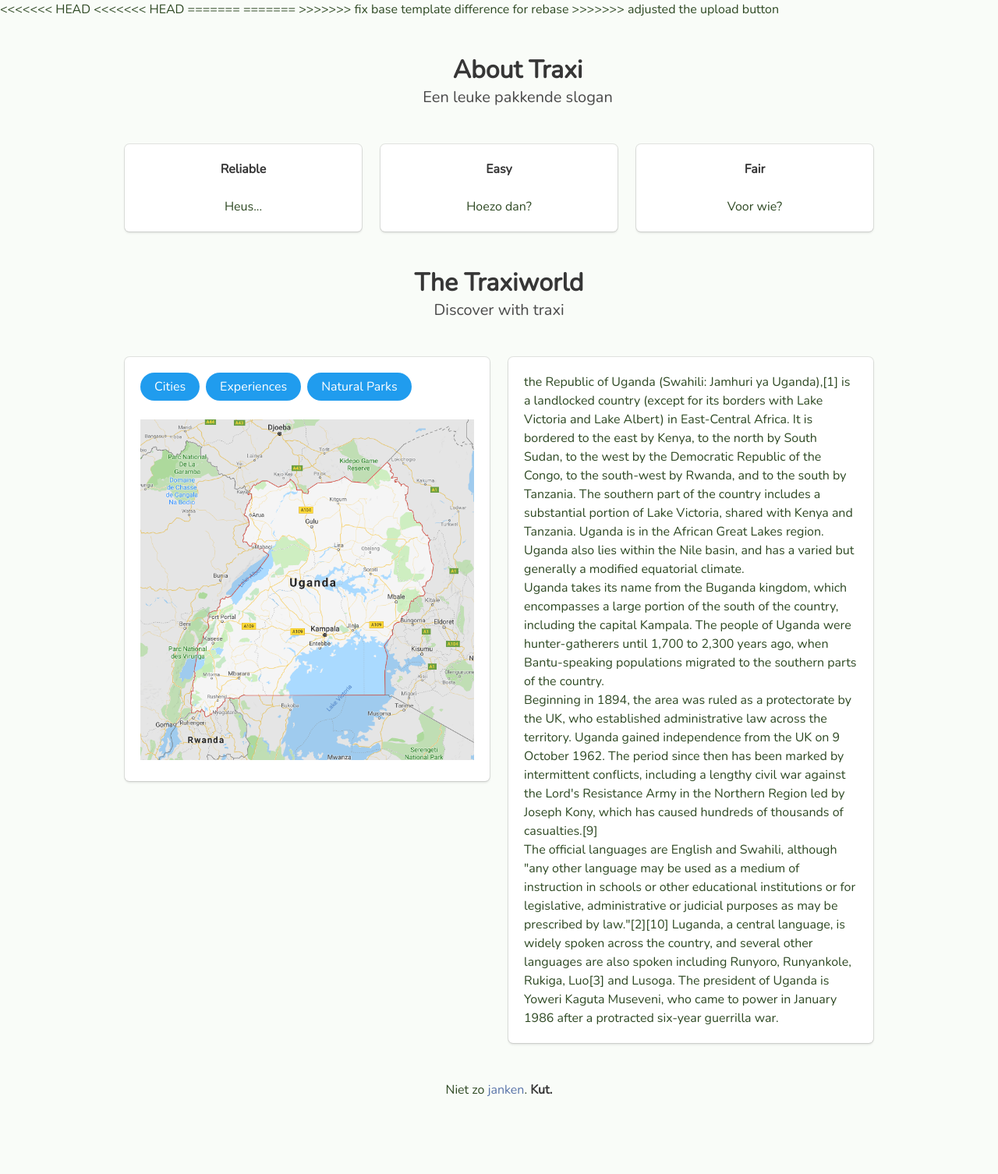
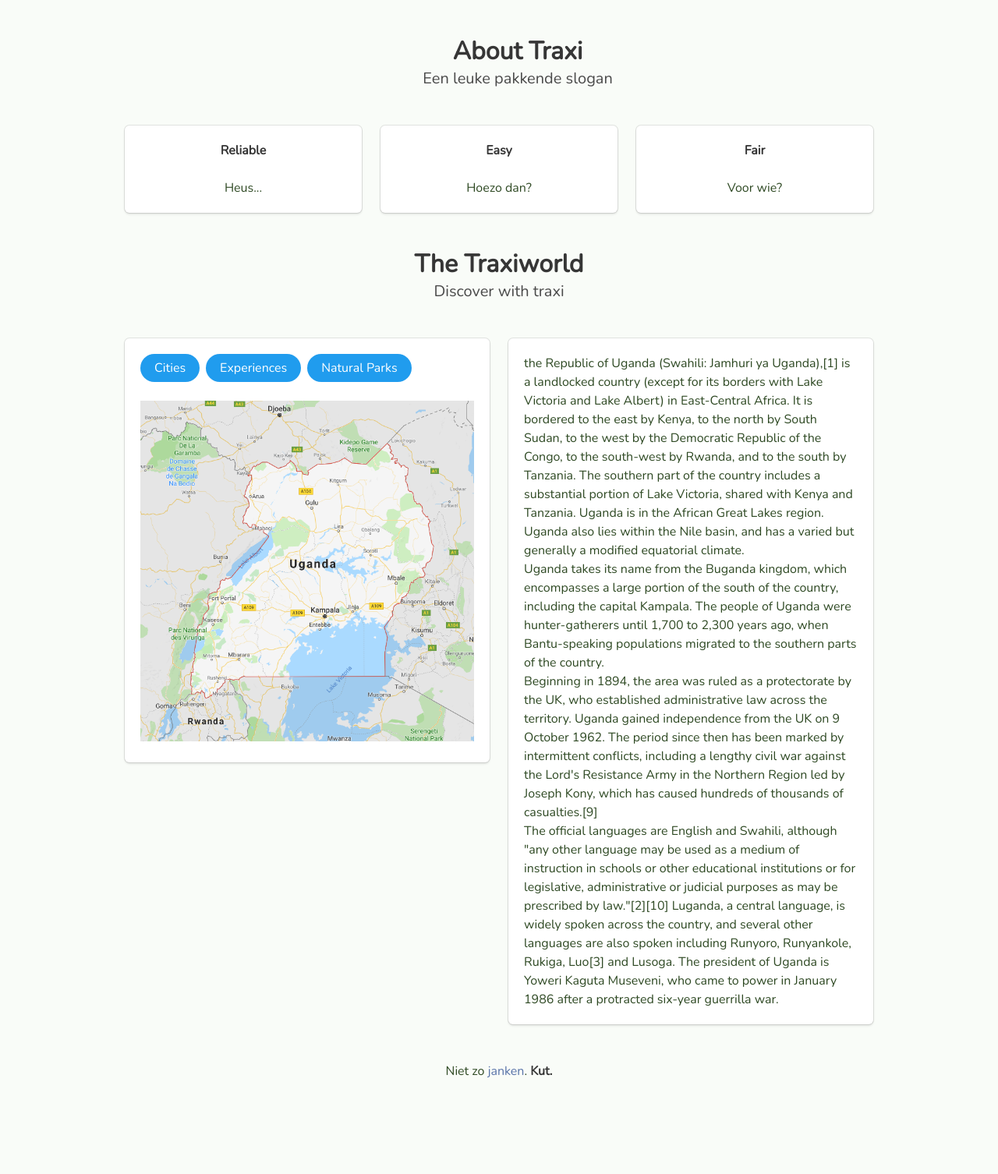
Before and after one commit to traxibv/master_traxi, a Flask app: page /about in a window 1280 px wide. Shown: the part 52-1558 px from the top of the page at 78% size. After the commit the page ends 1434 px from the top, so only its background shows below. Run offline with Flask 2, Linux system fonts and the light colour scheme; data comes from the database, SQL or seed files in the repository; some libraries are stand-ins or nearby versions.

Commit message:
fix na rebase

```diff
--- a/traxiapp/templates/base.html
+++ b/traxiapp/templates/base.html
@@ -9,16 +9,9 @@
 
     <!-- Traxi_CSS - SASS generated -->
     <link rel="stylesheet" type="text/css" href="/static/css/traxi.css">
-<<<<<<< HEAD
-<<<<<<< HEAD
-    <link rel="stylesheet" href="//code.jquery.com/ui/1.12.1/themes/base/jquery-ui.css">
-=======
-=======
-    <!-- <link rel="stylesheet" href="//code.jquery.com/ui/1.12.1/themes/base/jquery-ui.css"> -->
->>>>>>> fix base template difference for rebase
     <link rel="stylesheet" type="text/css" href="/static/css/inputfile.css">
     <!--<link rel="stylesheet" href="//code.jquery.com/ui/1.12.1/themes/base/jquery-ui.css">-->
->>>>>>> adjusted the upload button
+
 
     <!--JQuery-->
     <script src="/static/js/jquery-3.3.1.min.js"></script>
```
